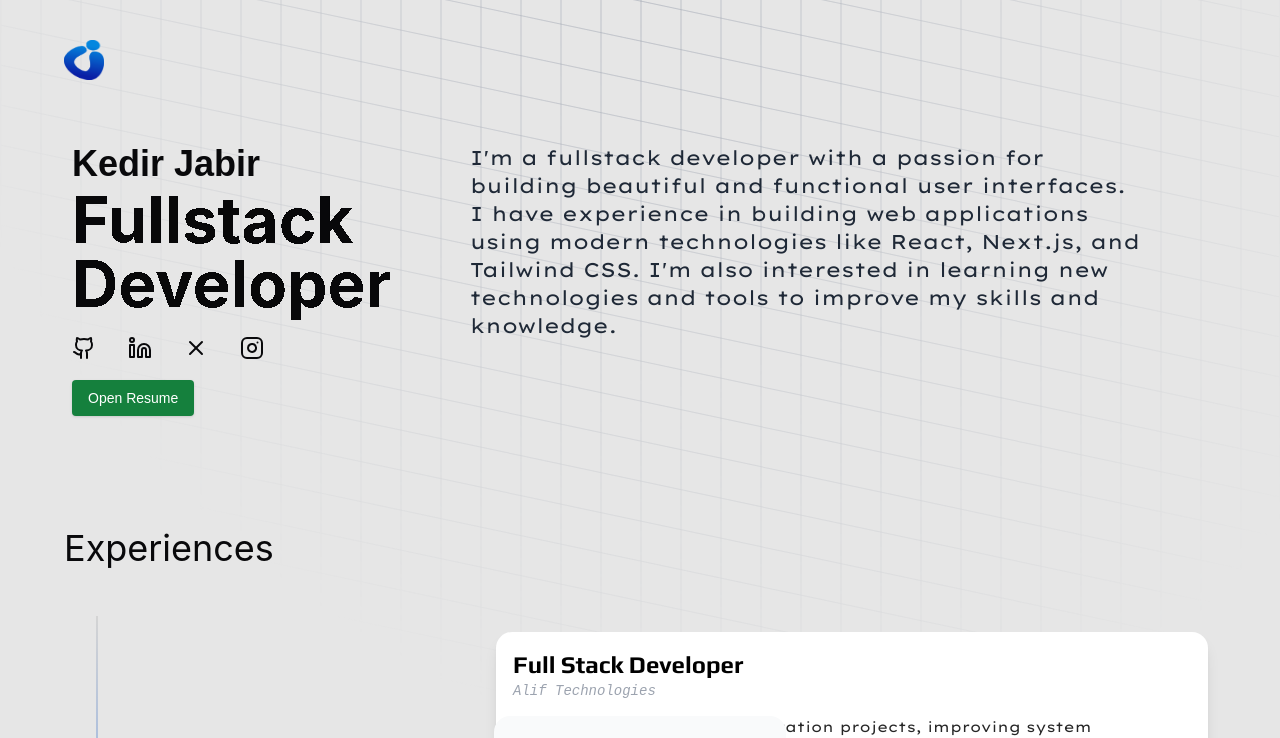
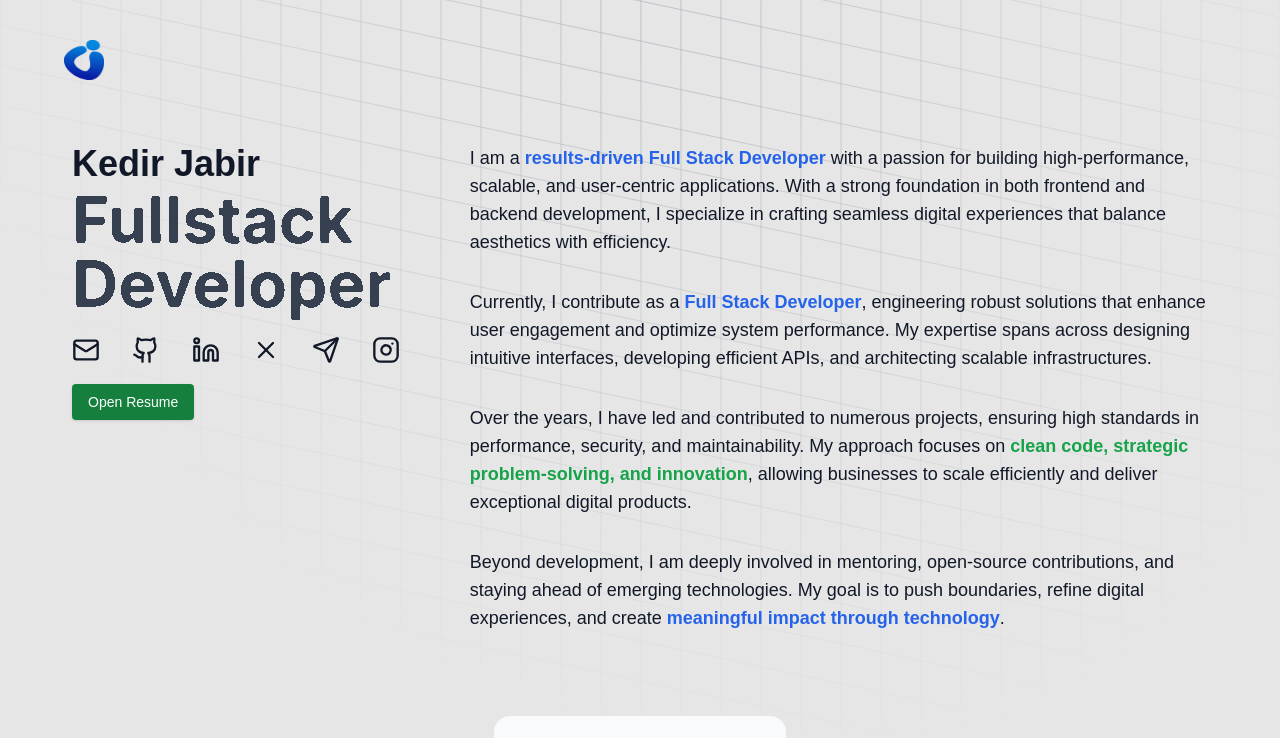
Before and after one commit to IbnuJabir/Portfolio_v1, a Next.js app: page / in a window 1280 px wide. Shown: the top 738 px of the page. Built offline with nearby package versions, Linux system fonts and the light colour scheme.

Commit message:
chore(ui): update navigation links and enhance About section with new content

```diff
--- a/src/app/page.tsx
+++ b/src/app/page.tsx
@@ -36,38 +36,38 @@ export default function Home() {
 
   const links = [
     {
-      title: "Home",
+      title: "About",
       icon: (
         <IconHome className="h-full w-full text-neutral-500 dark:text-neutral-300" />
       ),
-      href: "#",
+      href: "#about",
     },
 
     {
-      title: "Products",
+      title: "Experience",
       icon: (
         <IconTerminal2 className="h-full w-full text-neutral-500 dark:text-neutral-300" />
       ),
-      href: "#",
+      href: "#experience",
     },
     {
-      title: "Components",
+      title: "Skills",
       icon: (
         <IconNewSection className="h-full w-full text-neutral-500 dark:text-neutral-300" />
       ),
-      href: "#",
+      href: "#skills",
     },
     {
-      title: "Aceternity UI",
+      title: "Testimonials",
       icon: <Image src={logo} width={20} height={20} alt="Aceternity Logo" />,
-      href: "#",
+      href: "#testimonials",
     },
     {
-      title: "Changelog",
+      title: "Contact",
       icon: (
         <IconExchange className="h-full w-full text-neutral-500 dark:text-neutral-300" />
       ),
-      href: "#",
+      href: "#contact",
     },
 
     {
@@ -89,8 +89,11 @@ export default function Home() {
     },
   ];
   return (
-    <div className="w-full overflow-x-hidden flex flex-col justify-between items-center justify-items-center gap-16 py-10">
-      <header className="z-10 w-full flex items-baseline justify-center md:justify-between align-bottom md:px-16">
+    <div
+      id="about"
+      className="w-full overflow-x-hidden flex flex-col justify-between items-center justify-items-center gap-16 py-10"
+    >
+      <header className="hidden z-10 w-full md:flex items-baseline justify-center md:justify-between align-bottom md:px-16">
         <Link href="/" className="cursor-pointer">
           <Image
             src={logo}
@@ -104,9 +107,30 @@ export default function Home() {
       {/* <Spotlight /> */}
       <main className="w-full flex flex-col justify-between gap-8 row-start-2 items-center sm:items-start z-10">
         <About />
-        <Experience />
-        <Projects />
-        <Skills />
+        <div
+          id="experience"
+          // className="w-full flex flex-col items-center justify-center gap-8"
+        >
+          <Experience />
+        </div>
+        <div
+          id="projects"
+          className="w-full flex flex-col items-center justify-center gap-8"
+        >
+          <Projects />
+        </div>
+        <div
+          id="skills"
+          className="w-full flex flex-col items-center justify-center gap-8"
+        >
+          <Skills />
+        </div>
+        <div
+          id="testimonials"
+          className="w-full flex flex-col items-center justify-center gap-8"
+        >
+          {/* <Testimonials /> */}
+        </div>
       </main>
       <footer className="fixed bottom-5 left-0 right-0 row-start-3 flex gap-6 flex-wrap items-center justify-center z-10 ">
         <FloatingDock
--- a/src/components/About.tsx
+++ b/src/components/About.tsx
@@ -1,73 +1,124 @@
 import React from "react";
 import Link from "next/link";
-import Image from "next/image";
-import { Github, Instagram, Linkedin, X } from "lucide-react";
-import {
-  IconBrandGithub,
-  IconBrandX,
-  IconExchange,
-  IconHome,
-  IconNewSection,
-  IconTerminal2,
-} from "@tabler/icons-react";
+import { Github, Instagram, Linkedin, Mail, Send, X } from "lucide-react";
+import { Button } from "@/components/ui/button";
 import MorphingText from "@/components/ui/morphing-text";
-import { Button } from "@/components/ui/button";
-import logo from "@/assets/logo.png";
 
 const texts = [
   "Fullstack Developer",
   "Frontend Developer",
   "Software Engineer",
 ];
+
 function About() {
   return (
     <div className="w-full flex flex-col md:flex-row gap-8 justify-between items-start md:px-16 px-6">
+      {/* Left Section */}
       <div className="w-full md:w-1/3 flex flex-col gap-1 justify-start items-start px-2">
-        <h1 className="text-3xl md:text-4xl font-bold z-10 m-0 text-left">
+        <h1 className="text-3xl md:text-4xl font-bold z-10 m-0 text-left text-gray-900 dark:text-white">
           Kedir Jabir
         </h1>
-        <MorphingText texts={texts} className="text-left" />
-        <div className="w-full flex gap-8 items-center justify-start mt-12">
+        <MorphingText
+          texts={texts}
+          className="text-left text-gray-700 dark:text-gray-300"
+        />
+
+        <div className="w-full flex gap-4 md:gap-8 items-center justify-start mt-12">
+          <Link
+            target="_blank"
+            href="mailto:kedirjabir12@gmail.com"
+            className="cursor-pointer"
+          >
+            <Mail className="text-gray-900 dark:text-gray-300 size-5 md:size-7" />
+          </Link>
           <Link
             target="_blank"
             href="https://github.com/IbnuJabir"
             className="cursor-pointer"
           >
-            <Github />
+            <Github className="text-gray-900 dark:text-gray-300 size-5 md:size-7" />
           </Link>
           <Link
             target="_blank"
             href="https://www.linkedin.com/in/ibnu-jabir/"
             className="cursor-pointer"
           >
-            <Linkedin />
+            <Linkedin className="text-gray-900 dark:text-gray-300 size-5 md:size-7" />
           </Link>
           <Link
             target="_blank"
             href="https://x.com/Ibnu_J1"
             className="cursor-pointer"
           >
-            <X />
+            <X className="text-gray-900 dark:text-gray-300 size-5 md:size-7" />
+          </Link>
+          <Link
+            target="_blank"
+            href="https://t.me/Ibnu_Jabir1"
+            className="cursor-pointer"
+          >
+            <Send className="text-gray-900 dark:text-gray-300 size-5 md:size-7" />
           </Link>
           <Link
             target="_blank"
             href="https://www.instagram.com/ibnujabir42/"
             className="cursor-pointer"
           >
-            <Instagram />
+            <Instagram className="text-gray-900 dark:text-gray-300 size-5 md:size-7" />
           </Link>
         </div>
-        <Button className="bg-green-700 text-white hover:bg-green-500 rounded-sm border-none  mt-4">
-          Open Resume
-        </Button>
+
+        <Link href="https://kedir-jabir.tiiny.site" target="_blank">
+          <Button className="bg-green-700 text-white hover:bg-green-500 rounded-sm border-none mt-4">
+            Open Resume
+          </Button>
+        </Link>
       </div>
-      <div className="w-full md:w-2/3 flex flex-col gap-4">
-        <p className="text-xl md:text-xl text-left font-lexend text-gray-800  w-full md:w-[90%] dark:text-accent-foreground">
-          I'm a fullstack developer with a passion for building beautiful and
-          functional user interfaces. I have experience in building web
-          applications using modern technologies like React, Next.js, and
-          Tailwind CSS. I'm also interested in learning new technologies and
-          tools to improve my skills and knowledge.
+
+      {/* Right Section */}
+      <div className="w-full md:w-2/3 flex flex-col gap-4 font- dark:text-gray-300 text-gray-900">
+        <p className="text-lg">
+          I am a{" "}
+          <strong className="text-blue-600 dark:text-blue-400">
+            results-driven Full Stack Developer
+          </strong>{" "}
+          with a passion for building high-performance, scalable, and
+          user-centric applications. With a strong foundation in both frontend
+          and backend development, I specialize in crafting seamless digital
+          experiences that balance aesthetics with efficiency.
+        </p>
+
+        <p className="mt-4 text-lg">
+          Currently, I contribute as a{" "}
+          <strong className="text-blue-600 dark:text-blue-400">
+            Full Stack Developer
+          </strong>
+          , engineering robust solutions that enhance user engagement and
+          optimize system performance. My expertise spans across designing
+          intuitive interfaces, developing efficient APIs, and architecting
+          scalable infrastructures.
+        </p>
+
+        <p className="mt-4 text-lg">
+          Over the years, I have led and contributed to numerous projects,
+          ensuring high standards in performance, security, and maintainability.
+          My approach focuses on{" "}
+          <strong className="text-green-600 dark:text-green-400">
+            clean code, strategic problem-solving, and innovation
+          </strong>
+          , allowing businesses to scale efficiently and deliver exceptional
+          digital products.
+        </p>
+
+        <p className="mt-4 text-lg">
+          Beyond development, I am deeply involved in mentoring, open-source
+          contributions, and staying ahead of emerging technologies. My goal is
+          to push boundaries, refine digital experiences, and create
+          <strong className="text-blue-600 dark:text-blue-400">
+            {" "}
+            meaningful impact through technology
+          </strong>
+          .
         </p>
       </div>
     </div>
```
